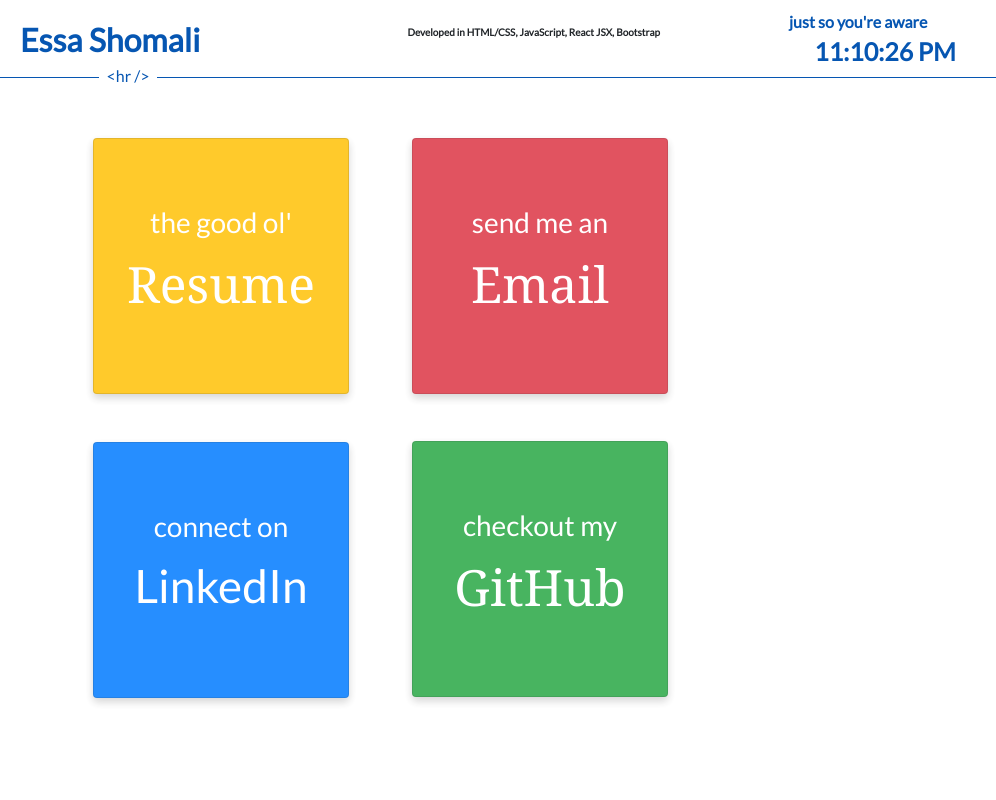
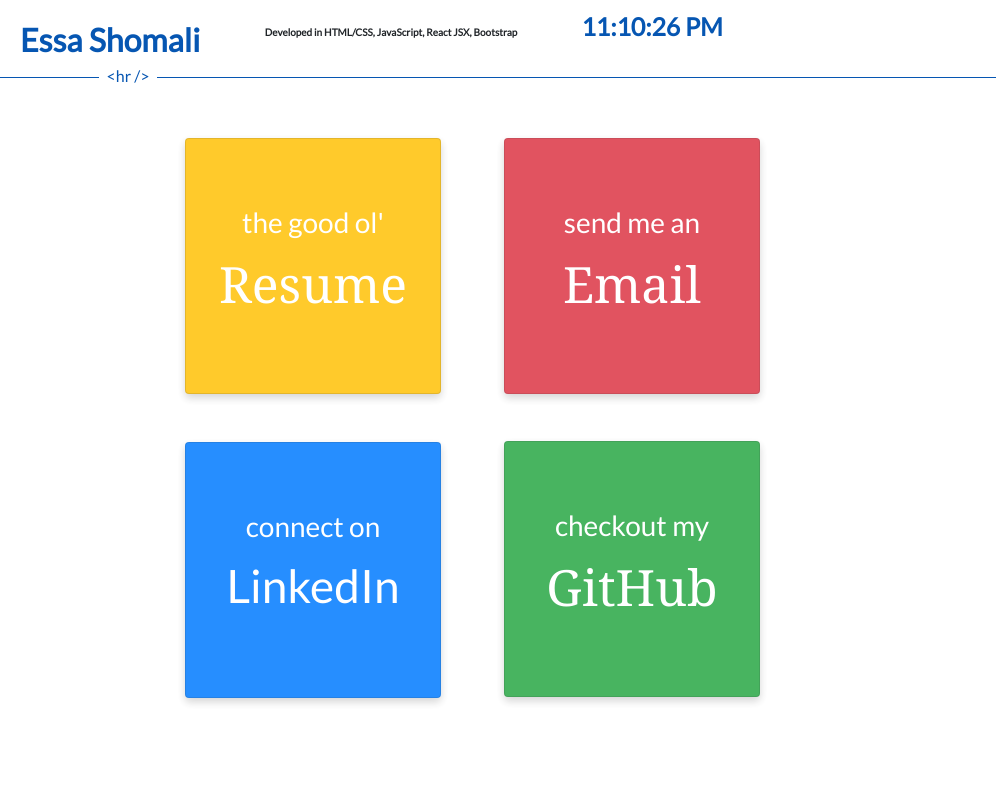
Before and after one commit to eshomali/my-site, a React (Create React App) app: page / in a window 1280 px wide. Shown: the top 800 px of the page, without its empty margins (0-996 px from the left). Built offline with nearby package versions, Linux system fonts and the light colour scheme.

Commit message:
UI Updates

```diff
--- a/src/App.css
+++ b/src/App.css
@@ -225,7 +225,7 @@
 
 .construction {
 
-  margin-left: 181px;
+  margin-left: 3%;
   font-weight: bold;
   font-size: 10px;
 }
@@ -268,9 +268,8 @@
 }
 
 .cards {
-  /*  */
-  padding-left: 0px;
-  margin-left: -100px;
+  /* padding-left: 0px; */
+  margin-left: -8px;
   position: sticky;
 }
 
@@ -353,25 +352,29 @@
 .topSection {
   /*position: sticky;*/
 }
-
+/*
 #aware {
   z-index: 4;
   font-size: 100%;
   font-weight: bold;
-  position: relative;
+
   padding: 1px 1px;
-  right: -10%;
-  top: -8px;
+  position: sticky;
+  right: 53%;
+  top: 5%;
+
   color: hsl(212, 94%, 36%);
-}
+} */
 #thisDate {
   z-index: 4;
   font-size: 155%;
   font-weight: bold;
-  position: relative;
-  padding: 1px 1px;
-  right: -1%;
-  top: 25px;
+  margin-left: 5%;
+  /*padding: 1px 1px;
+  position: sticky;
+  right: 50%;
+  top: 10%;*/
+
   color: hsl(212, 94%, 36%);
 }
 
--- a/src/Home.js
+++ b/src/Home.js
@@ -136,10 +136,13 @@
                                 <Accordion.Collapse eventKey="0">
                                     <Card.Body>
                                         <div class="edu_body">
-                                            <h6><b>&nbsp;B.S.E. Computer Engineering</b></h6>
-                                            <em><h6><a href="http://www.oakland.edu" target="_blank">&nbsp;Oakland University</a></h6></em>
+                                            <h6>
+                                                <b>&nbsp;B.S.E. Computer Engineering,
+                                                    <em><a href="http://www.oakland.edu" target="_blank">&nbsp;Oakland University</a></em>
+                                                </b>
+                                            </h6>
                                         </div>
-                                        <li>Minor in Computer Science</li>
+                                        <li>Concentration in Computer Science</li>
                                         <li>Vice President, Engineering Society of Detroit</li>
                                     </Card.Body>
                                 </Accordion.Collapse>
@@ -200,7 +203,7 @@
                                 </Card.Header>
                                 <Accordion.Collapse eventKey="0">
                                     <Card.Body>
-                                        C, PHP, HTML, CSS, React JSX, Bootstrap
+                                        C, Java, PHP, JavaScript, HTML/CSS, React JSX, Bootstrap
                                     </Card.Body>
                                 </Accordion.Collapse>
                             </Card>
@@ -211,7 +214,12 @@
                                     </Accordion.Toggle>
                                 </Card.Header>
                                 <Accordion.Collapse eventKey="0">
-                                    <Card.Body>Autonomous Vehicle</Card.Body>
+                                    <Card.Body>
+                                        Autonomous Vehicle (C/C++, Arduino)<br/>
+                                        Biometric Face Recognition (C, MATLAB)<br/>
+                                        Android Application (Java)<br/>
+                                        Image Classifier (Python, Tensorflow)<br/>
+                                    </Card.Body>
                                 </Accordion.Collapse>
                             </Card>
                         </Accordion>
--- a/src/Nav.js
+++ b/src/Nav.js
@@ -9,14 +9,12 @@
         return (
             <div className="topSection">
                 <span id="custom-header">Essa Shomali&nbsp;</span>
-                <span class="construction">
+                <span className="construction">
                     Developed in
                     HTML/CSS, JavaScript,
                     React JSX, Bootstrap
                 </span>
-                <span id="aware">just so you're aware</span>
                 <span id="thisDate">{thisDate}</span>
-
                 <br/>
                 <hr className="line-text" data-content="<hr />" />
             </div>
```
